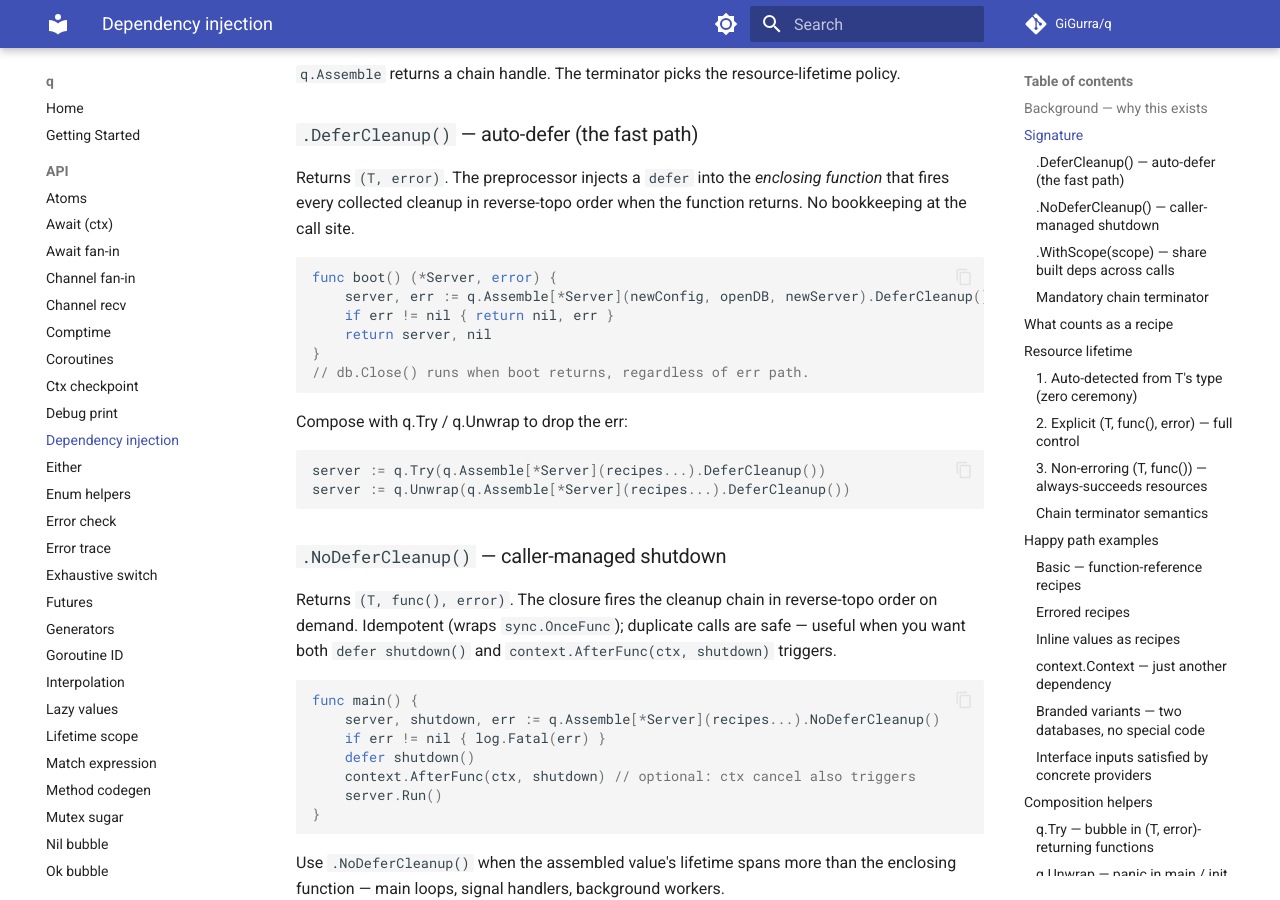
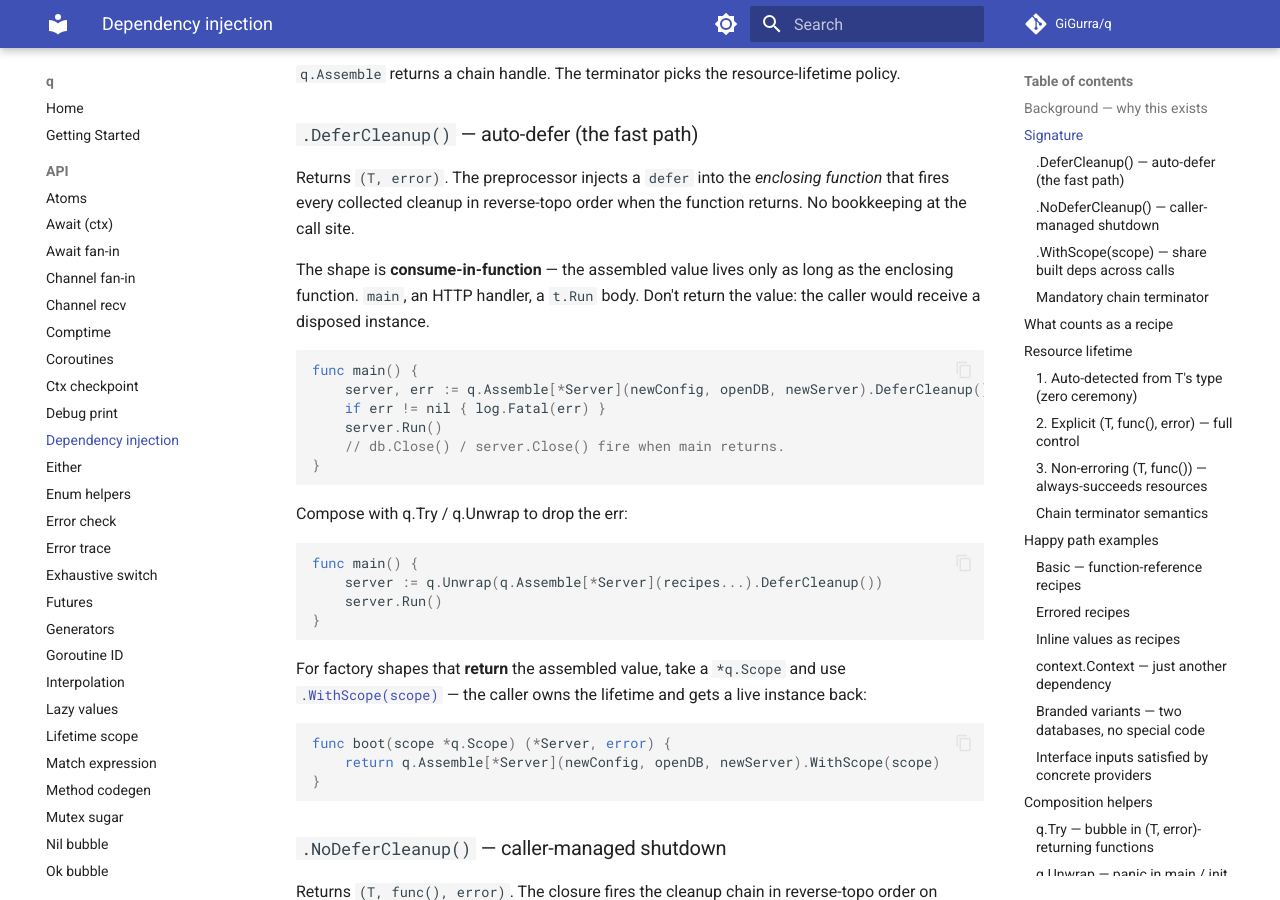
Before and after one commit to GiGurra/q, an MkDocs documentation site: the page built from docs/api/assemble.md, in a window 1280 px wide and 900 px high, scrolled down 1039 px. Built offline with MkDocs 1.6.1 and Material for MkDocs 9.7.7, drawn with Linux system fonts in a browser that asks for light colours; comment, search, counter and statistics services are not loaded; some of the changed text lies outside the part shown.

Commit message:
docs(assemble): fix the contradictory boot() example
The previous example had a function returning a *Server while
.DeferCleanup() registered a defer that fires on function return —
the caller would receive a disposed instance. Only "worked" in the
demo because the assembled types had no real Close() methods.

Fixed both occurrences in assemble.md:

- The .DeferCleanup() section now shows the consume-in-function
  shape (main()) and points at .WithScope(scope) for factory
  functions that return the assembled value.
- The errored-recipes example now uses a working main()-style
  shape with a real terminator.

example/assemble/main.go follows: a deferCleanupDemo() consumes
the value in-function; boot(scope *q.Scope) is the factory shape
that takes a scope and uses .WithScope(scope), with main owning
the scope's lifetime.

[skip ci]

Co-Authored-By: Claude Opus 4.7 (1M context) <noreply@anthropic.com>

````diff
--- a/docs/api/assemble.md
+++ b/docs/api/assemble.md
@@ -34,20 +34,32 @@ func (AssemblyResult[T]) WithScope(*q.Scope) (T, error)
 
 Returns `(T, error)`. The preprocessor injects a `defer` into the *enclosing function* that fires every collected cleanup in reverse-topo order when the function returns. No bookkeeping at the call site.
 
+The shape is **consume-in-function** — the assembled value lives only as long as the enclosing function. `main`, an HTTP handler, a `t.Run` body. Don't return the value: the caller would receive a disposed instance.
+
 ```go
-func boot() (*Server, error) {
+func main() {
     server, err := q.Assemble[*Server](newConfig, openDB, newServer).DeferCleanup()
-    if err != nil { return nil, err }
-    return server, nil
+    if err != nil { log.Fatal(err) }
+    server.Run()
+    // db.Close() / server.Close() fire when main returns.
 }
-// db.Close() runs when boot returns, regardless of err path.
 ```
 
 Compose with q.Try / q.Unwrap to drop the err:
 
 ```go
-server := q.Try(q.Assemble[*Server](recipes...).DeferCleanup())
-server := q.Unwrap(q.Assemble[*Server](recipes...).DeferCleanup())
+func main() {
+    server := q.Unwrap(q.Assemble[*Server](recipes...).DeferCleanup())
+    server.Run()
+}
+```
+
+For factory shapes that **return** the assembled value, take a `*q.Scope` and use [`.WithScope(scope)`](#withscopescope--share-built-deps-across-calls) — the caller owns the lifetime and gets a live instance back:
+
+```go
+func boot(scope *q.Scope) (*Server, error) {
+    return q.Assemble[*Server](newConfig, openDB, newServer).WithScope(scope)
+}
 ```
 
 ### `.NoDeferCleanup()` — caller-managed shutdown
@@ -268,9 +280,10 @@ func newDB(c *Config) (*DB, error) {
 
 func newServer(d *DB, c *Config) (*Server, error) { ... }
 
-// Inside an (T, error)-returning function:
-func boot() (*Server, error) {
-    return q.Assemble[*Server](newConfig, newDB, newServer)
+func main() {
+    server, err := q.Assemble[*Server](newConfig, newDB, newServer).DeferCleanup()
+    if err != nil { log.Fatal(err) }                   // newDB("") triggered "missing db url"
+    server.Run()
 }
 ```
 
````
Also changed, not shown: 2 other files.
